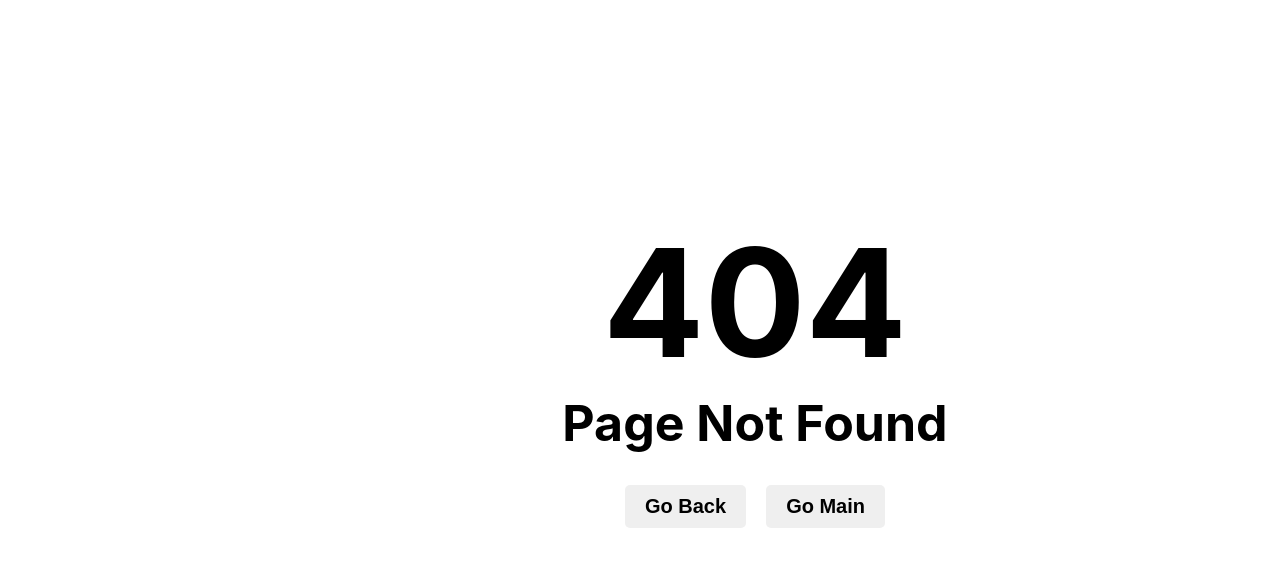
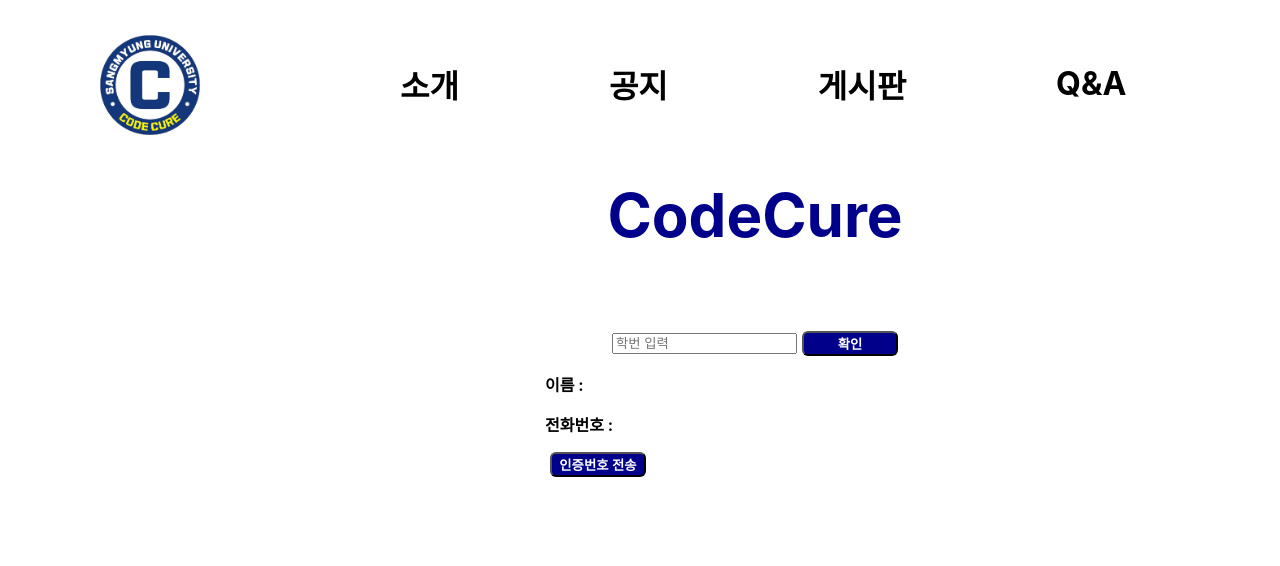
Before and after one commit to Lee-Minhyeok/CodeCure_Website, a React (Create React App) app: page /finPW in a window 1280 px wide. Before the commit this address had no page. Shown: the top 566 px of the page. Built offline with nearby package versions, Linux system fonts and the light colour scheme.

Commit message:
findPW 추가했고, 비밀번호 찾기였는데, 비밀번호 변경을 더 해봐야될 듯

```diff
--- a/src/App.js
+++ b/src/App.js
@@ -6,6 +6,7 @@
 import QnA from './QnA';
 import Login from './login';
 import SignUp from './signup';
+import FindPW from './findPW';
 import Introduce from './introduce';
 import Newpost from './newpost';
 import Notfound from './notfound';
@@ -22,6 +23,8 @@
 				<Route path="/newpost" element={<Newpost />}></Route>
 				<Route path="/login" element={<Login />}></Route>
 				<Route path="/signup" element={<SignUp />}></Route>
+				<Route path="/finPW" element={<FindPW />}></Route>
+				<Route path="/finPW" element={<FindPW />}></Route>
 				<Route path="/*" element={<Notfound />}></Route>
 			</Routes>
 		</BrowserRouter>
--- /dev/null
+++ b/src/findPW.js
@@ -0,0 +1,74 @@
+import React from 'react'
+//import './signup.css'
+import { Link } from 'react-router-dom';
+import Menubar from './menubar.js';
+import { D } from './Board_style.js';
+import styled from 'styled-components';
+
+
+const Div = styled.div`
+    display: flex;
+    justify-content: center;
+    align-items: center;
+`;
+
+const Bu2 = styled.button`
+    background-color: darkblue;
+    color: white;
+    font-weight: bold;
+    width: 6rem;
+    height: 25px;
+    padding: 5px 6px;
+    margin-left: 5px;
+    border-radius: 6px;
+    cursor: pointer;
+    display: flex;
+    justify-content: center;
+    align-items: center;
+
+    &:hover {
+        color: yellow;
+    }
+`;
+
+const Sb = styled.div`
+    width: 500px;
+    padding: 40px;
+    box-sizing: border-box;
+    font-weight: bold;
+
+    /* ... (other styles) */
+
+    h2 {
+        font-size: 25px;
+        color: darkblue;
+    }
+
+    /* ... (other styles) */
+`;
+
+function FindPW() {
+    return (
+        <D>
+            <Menubar />
+            <h1 style={{ color: 'darkblue', textAlign: "center", fontSize: "60px" }}>CodeCure</h1>
+            <form method="post">
+                <Div>
+                    <Sb>
+                        <Div>
+                            <input type="text" name="id" placeholder="학번 입력"></input>
+                            <Bu2 type="button" name="idcheck" onClick='idCheck()'>확인</Bu2>
+                            <input type="hidden" name="id_nocheck" value="0"></input>
+                        </Div>
+                        <p>이름 : {}</p>
+                        <p>전화번호 : {}</p>
+                        {/* 인증번호 */}
+                        <Bu2 type="button" name="idcheck" onClick='idCheck()'>인증번호 전송</Bu2>
+                    </Sb>
+                </Div>
+            </form>
+        </D>
+    );
+}
+
+export default FindPW;
--- a/src/login.js
+++ b/src/login.js
@@ -58,6 +58,7 @@
                     <In type="text" name="id" placeholder="ID"></In>
                     <In type="password" name="pw" placeholder="Password"></In>
                     <Link to="/signup">회원가입</Link>
+                    <Link to="/findPW">&nbsp;&nbsp;&nbsp;&nbsp;비밀번호 찾기</Link>
                     <In type="submit" value="로그인"></In>
                 </form>
             </Lb>
--- a/src/main.js
+++ b/src/main.js
@@ -9,7 +9,7 @@
 import {Slogan} from './main_style.js';
 import {Visit} from './main_style.js';
 import {Calender} from './main_style.js';
-import {Search_btn} from './main_style.js';
+import {SearchBtn} from './main_style.js';
 // import {Week} from './main_style.js';
 
 function Main() {
@@ -17,9 +17,9 @@
 		<D>
 			<Menubar />
 			<Search placeholder="검색어를 입력하세요"/>
-			<Search_btn >
+			<SearchBtn >
 				입력
-			</Search_btn>
+			</SearchBtn>
 			<Calender>
 				<div className="app">
 					<h1>Calendar</h1>
@@ -34,7 +34,7 @@
 				</div>
 			</Calender>
 			<Slogan>
-
+				CodeCure
 			</Slogan>
 
 			<M>
--- a/src/main_style.js
+++ b/src/main_style.js
@@ -1,5 +1,4 @@
 import styled from 'styled-components';
-
 
 
 export const M = styled.div`
@@ -14,11 +13,10 @@
     border: 1px solid red;
     width: 280px;
 `
-// 이거 왜 안먹는지 border로 해봤는데도 안되고, div처럼 먹음
+
 export const Search = styled.input`
     border: 1px solid red;
     width: 580px;
-
     margin: 10px 320px;
     padding: 10px;
     font-size: 20px;
@@ -29,10 +27,11 @@
 
 export const Slogan = styled.div`
     border: 1px solid blue;
-    width: 500px;
-    margin: 0 320px;
+    width: 460px;
+    margin: 0px 320px;
     margin-top: -240px;
     padding : 200px;
+    font-size: 100px;
 `
 
 export const Visit = styled.div`
@@ -55,7 +54,7 @@
 //     height: 20px;
 // `
 
-export const Search_btn = styled.button`
+export const SearchBtn = styled.button`
     border: 1px solid red;
     padding: 14px;
     margin-left: -300px;
```
